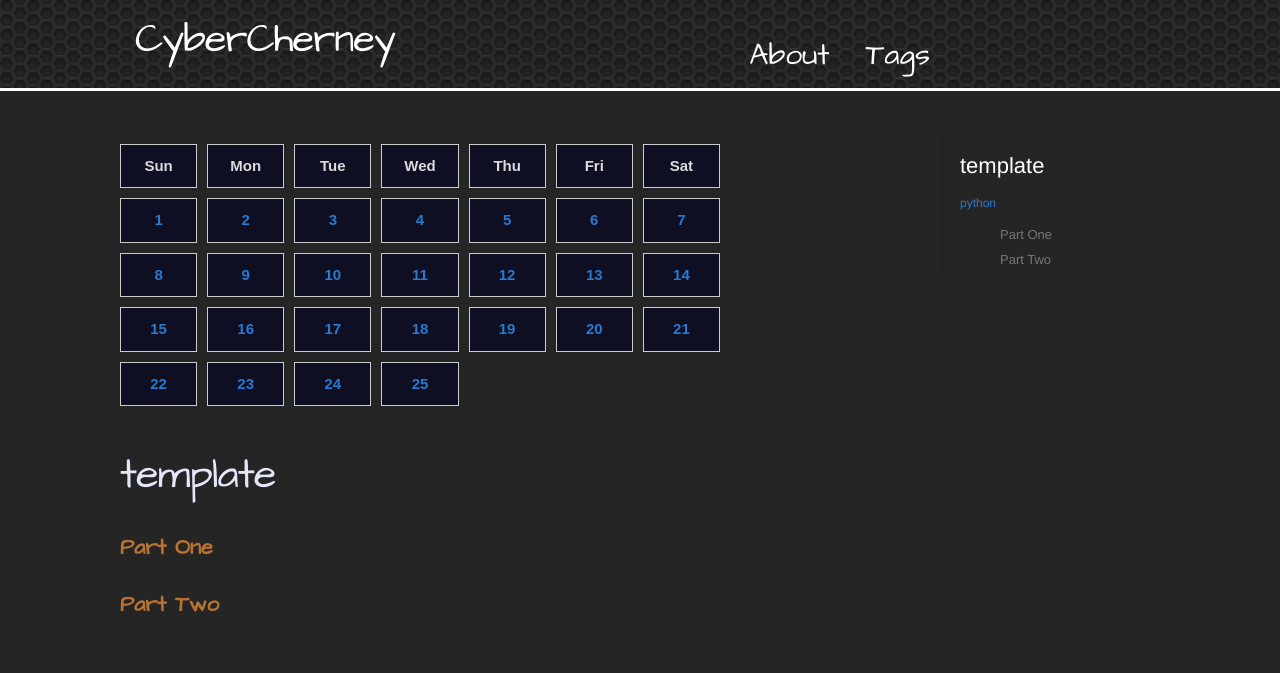
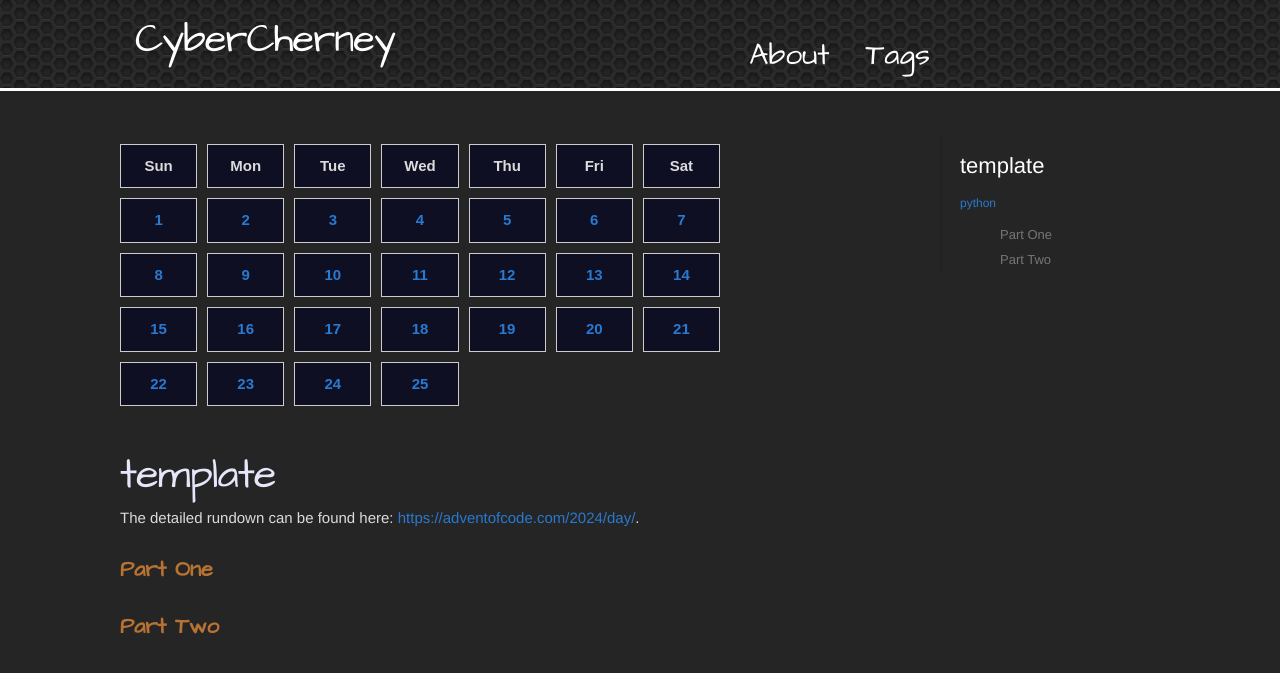
Before and after one commit to CyberCherney/cybercherney.github.io, a Jekyll site: the page built from pages/2024AdventOfCode/day_template.md, in a window 1280 px wide. Shown: the top 673 px of the page. Built offline with Jekyll 4.4.1, drawn with Linux system fonts in a browser that asks for light colours.

Commit message:
refined template

```diff
--- a/pages/2024AdventOfCode/day_template.md
+++ b/pages/2024AdventOfCode/day_template.md
@@ -9,6 +9,7 @@ tags:
 
 # {{ page.title }}
 
+The detailed rundown can be found here: [https://adventofcode.com/2024/day/](https://adventofcode.com/2024/day/).
 
 ### Part One
 
```
